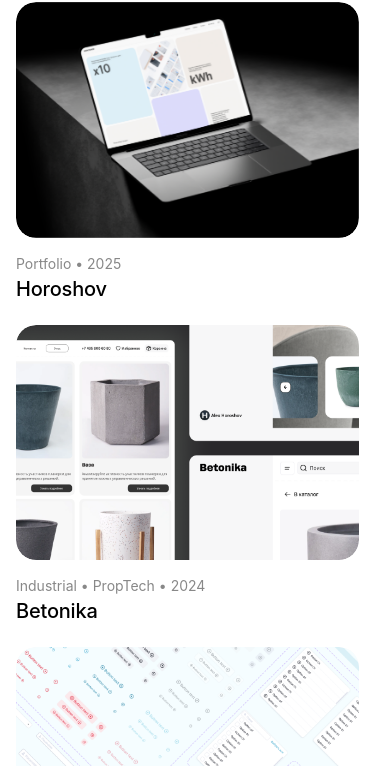
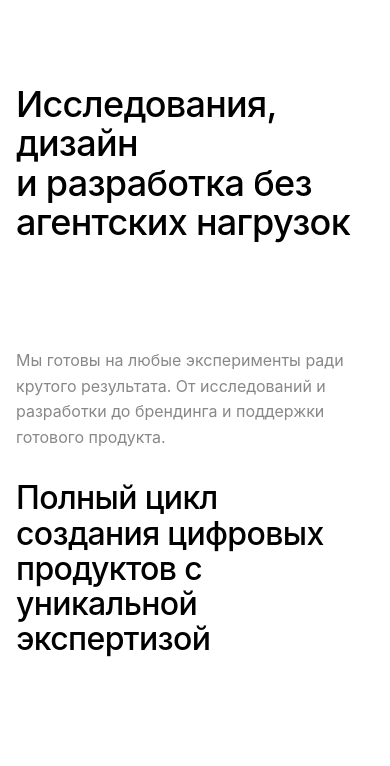
Before and after one commit to Horoshov/my-portfolio, a React (Vite) app: page / in a window 390 px wide. Shown: the part 556-1322 px from the top of the page. Built offline with nearby package versions, Linux system fonts and the light colour scheme.

Commit message:
feat(home): add hero section, two-column text block, and unify card spacing

```diff
--- a/src/components/ProjectsGrid.module.css
+++ b/src/components/ProjectsGrid.module.css
@@ -5,7 +5,7 @@
    .projectsGridCustom {
     display: grid;
     grid-template-columns: repeat(2, 1fr);
-    gap: 46px 20px;
+    gap: 16px;
     width: 100%;
   }
 
@@ -17,7 +17,7 @@
   @media (max-width: 1400px) {
     .projectsGridCustom {
       grid-template-columns: repeat(2, 1fr);
-      gap: 38px 20px;
+      gap: 16px;
     }
   }
 
@@ -25,7 +25,7 @@
   @media (max-width: 1200px) {
     .projectsGridCustom {
       grid-template-columns: repeat(2, 1fr);
-      gap: 30px 18px;
+      gap: 16px;
     }
   }
 
@@ -33,7 +33,7 @@
   @media (max-width: 1024px) {
     .projectsGridCustom {
       grid-template-columns: repeat(2, 1fr);
-      gap: 25px 16px;
+      gap: 16px;
     }
   }
 
@@ -41,7 +41,7 @@
   @media (max-width: 768px) {
     .projectsGridCustom {
       grid-template-columns: 1fr;
-      gap: 30px;
+      gap: 16px;
     }
   }
 
@@ -49,6 +49,6 @@
   @media (max-width: 576px) {
     .projectsGridCustom {
       grid-template-columns: 1fr;
-      gap: 24px;
+      gap: 16px;
     }
   }
--- a/src/pages/Home.jsx
+++ b/src/pages/Home.jsx
@@ -86,6 +86,37 @@ const Home = () => {
       animate={{ opacity: 1 }}
       exit={{ opacity: 0 }}
     >
+      <section className="home-hero-section">
+        <div className="home-hero-container">
+          <motion.h1
+            className="home-hero-title"
+            initial={{ opacity: 0, y: 30 }}
+            animate={{ opacity: 1, y: 0 }}
+            transition={{ duration: 0.6, ease: [0.25, 0.46, 0.45, 0.94] }}
+          >
+            Исследования, дизайн<br />
+            и разработка без агентских нагрузок
+          </motion.h1>
+        </div>
+      </section>
+
+      <section className="home-text-block-section">
+        <div className="home-text-block-container">
+          <div className="home-text-block-grid">
+            <div className="home-text-block-left">
+              <div className="home-text-with-dot">
+                <p>Мы готовы на любые эксперименты ради крутого результата. От исследований и разработки до брендинга и поддержки готового продукта.</p>
+              </div>
+            </div>
+            <div className="home-text-block-right">
+              <h2 className="home-text-block-heading">
+                Полный цикл создания цифровых продуктов с уникальной экспертизой
+              </h2>
+            </div>
+          </div>
+        </div>
+      </section>
+
       <StatsCardsSection />
 
       <PageContainer noPaddingTop>
--- a/src/styles/App.css
+++ b/src/styles/App.css
@@ -22,6 +22,118 @@
     outline: 2px solid var(--text-color);
     outline-offset: 2px;
   }
+
+  /* =========================================
+     HOME HERO SECTION
+     ========================================= */
+  .home-hero-section {
+    width: 100%;
+    height: 100vh;
+    height: 100dvh;
+    display: flex;
+    flex-direction: column;
+    justify-content: flex-end;
+    padding: 0 var(--container-padding) 70px var(--container-padding);
+    background-color: var(--bg-color);
+  }
+
+  .home-hero-container {
+    width: 100%;
+    max-width: var(--container-width);
+    margin: 0 auto;
+  }
+
+  .home-hero-title {
+    font-size: clamp(36px, 5.2vw, 72px);
+    font-weight: 500;
+    line-height: 1.1;
+    letter-spacing: -0.02em;
+    color: var(--text-color);
+    margin: 0;
+  }
+
+  .hero-red-dot {
+    color: #ff3b30;
+  }
+
+  @media (max-width: 992px) {
+    .home-hero-section {
+      height: 100vh;
+      height: 100dvh;
+      padding: 0 var(--container-padding) 60px var(--container-padding);
+    }
+  }
+
+  @media (max-width: 768px) {
+    .home-hero-section {
+      height: 100vh;
+      height: 100dvh;
+      padding: 0 var(--container-padding) 45px var(--container-padding);
+    }
+  }
+
+  /* =========================================
+     HOME TEXT BLOCK SECTION (2 paragraphs)
+     ========================================= */
+  .home-text-block-section {
+    width: 100%;
+    padding: 100px var(--container-padding);
+    background-color: var(--bg-color);
+  }
+
+  .home-text-block-container {
+    width: 100%;
+    max-width: var(--container-width);
+    margin: 0 auto;
+  }
+
+  .home-text-block-grid {
+    display: grid;
+    grid-template-columns: 1fr 1.5fr;
+    gap: 80px;
+    align-items: flex-start;
+  }
+
+  .home-text-block-left {
+    width: 100%;
+    max-width: 480px;
+  }
+
+  .home-text-with-dot {
+    font-size: 18px;
+    line-height: 1.6;
+    color: var(--gray-text);
+  }
+
+  .home-text-block-right {
+    width: 100%;
+  }
+
+  .home-text-block-heading {
+    font-size: clamp(32px, 4.5vw, 64px);
+    font-weight: 500;
+    line-height: 1.1;
+    letter-spacing: -0.02em;
+    color: var(--text-color);
+    margin: 0;
+  }
+
+  @media (max-width: 768px) {
+    .home-text-block-grid {
+      grid-template-columns: 1fr;
+      gap: 30px;
+    }
+    .home-text-block-section {
+      padding: 60px var(--container-padding);
+    }
+    .home-text-block-left {
+      max-width: 100%;
+    }
+    .home-text-with-dot {
+      font-size: 16px;
+    }
+  }
+
 
   /* =========================================
      7. SECTION HEADER
@@ -327,7 +439,7 @@
   .work-steps-grid {
     display: grid;
     grid-template-columns: repeat(2, 1fr);
-    gap: 20px;
+    gap: 16px;
     width: 100%;
   }
 
@@ -795,7 +907,7 @@
     .career-grid {
       display: grid;
       grid-template-columns: repeat(3, 1fr);
-      gap: 30px;
+      gap: 16px;
       width: 100%;
     }
 
```
